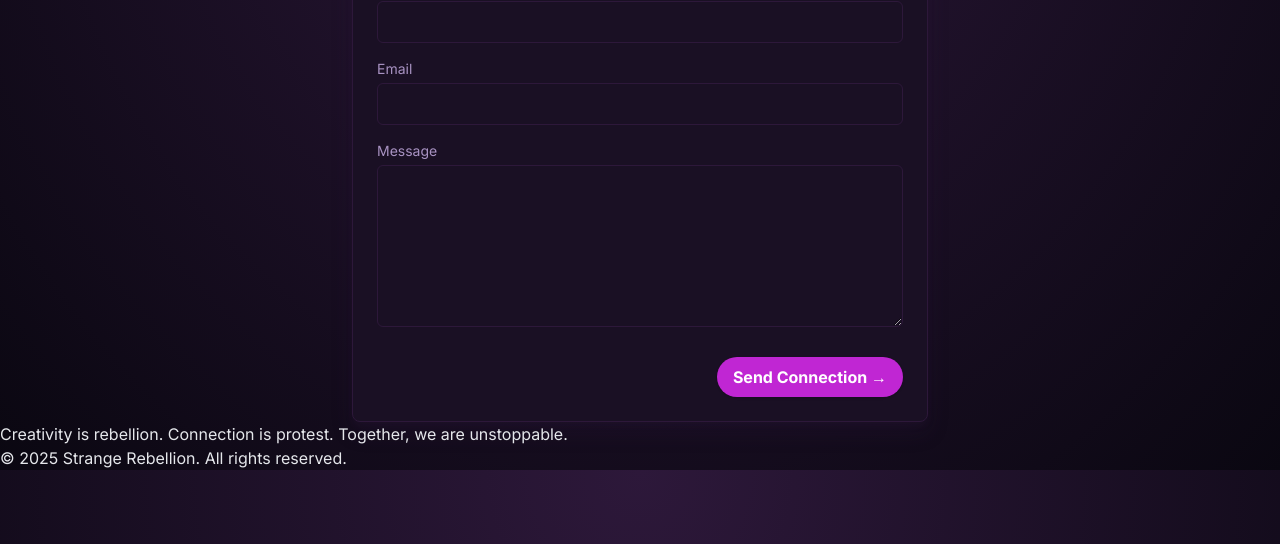
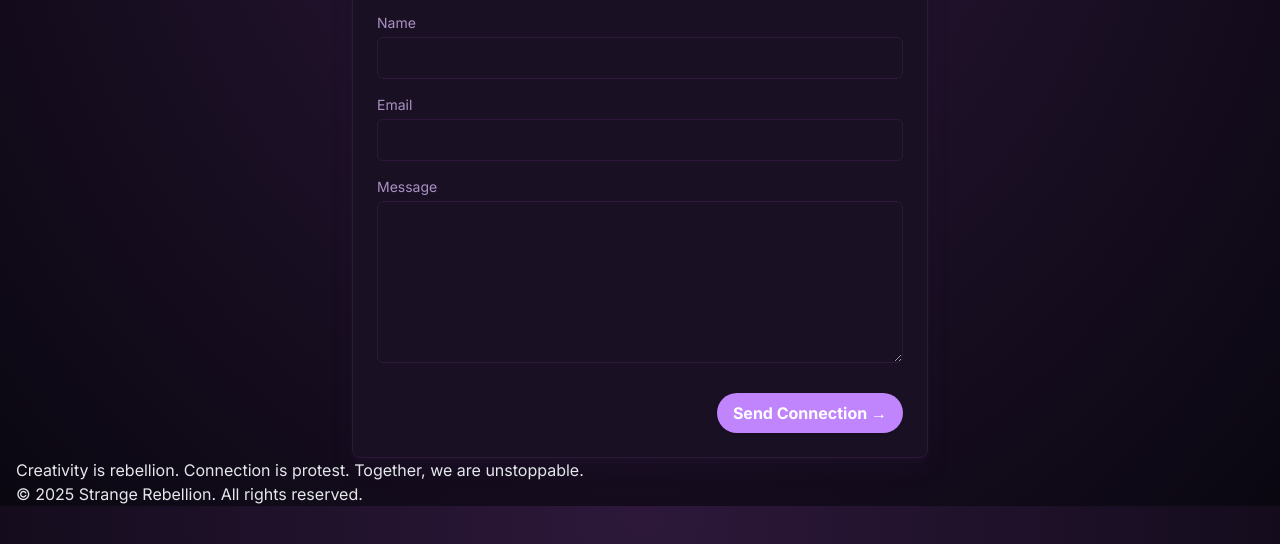
Before and after one commit to StrangeCreative/StrangeCreative.github.io, a plain HTML site: page connect.html in a window 1280 px wide. Shown: the part 256-800 px from the top of the page. Drawn offline with nearby package versions, Linux system fonts and the light colour scheme.

Commit message:
Adjusting connect

```diff
--- a/connect.html
+++ b/connect.html
@@ -32,6 +32,10 @@
 
         .border-fuchsia-700 {
             border-color: #a892c2 !important;
+        }
+
+        .bg-fuchsia-600 {
+            background-color: #c084fc !important;
         }
 
         .bg-fuchsia-700 {
@@ -100,6 +104,14 @@
                     .5em 0 0 white;
             }
         }
+        .container {
+            width: 100%;
+            margin-left: auto;
+            margin-right: auto;
+            padding-left: 1rem;
+            padding-right: 1rem;
+            max-width: 1024px;
+        }
     </style>
 </head>
 
@@ -115,10 +127,10 @@
     </nav>
     <main class="connect-content container">
         <h1 class="text-5xl sm:text-7xl font-extrabold hero-font mb-8 text-center gradient-text drop-shadow-lg">Connect</h1>
-
+            <form action="https://formspree.io/f/yourActualFormID" method="POST" class="max-w-xl mx-auto card-bg p-6 rounded-lg border border-purple-800">
         <section class="contact-form-prompt mt-8 max-w-xl mx-auto w-full">
             <h3 class="text-3xl sm:text-4xl font-extrabold hero-font mb-3 gradient-text text-center">Send a Message</h3>
-            <p class="text-sm text-purple-300 mb-4 text-center"></p>
+            <p class="text-sm text-purple-300 mb-4 text-center">
                 For specific inquiries, use the form below or email me at
                 <a href="mailto:strangecuriosityart@gmail.com" class="text-fuchsia-300 underline">strangecuriosityart@gmail.com</a>.
             </p>
```
